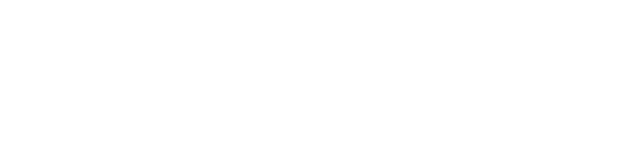
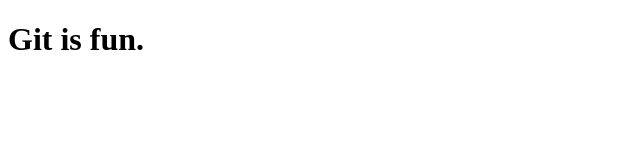
Before and after one commit to k1te-m/Git-Add-Commit-Push, a plain HTML site: page index.html in a window 1280 px wide. Shown: the whole page, without its empty margins (0-640 px from the left). Drawn offline with Linux system fonts and the light colour scheme.

Commit message:
Added code

```diff
--- a/index.html
+++ b/index.html
@@ -6,6 +6,6 @@
     <title>Document</title>
 </head>
 <body>
-
+    <h1>Git is fun.</h1>
 </body>
 </html>
```
